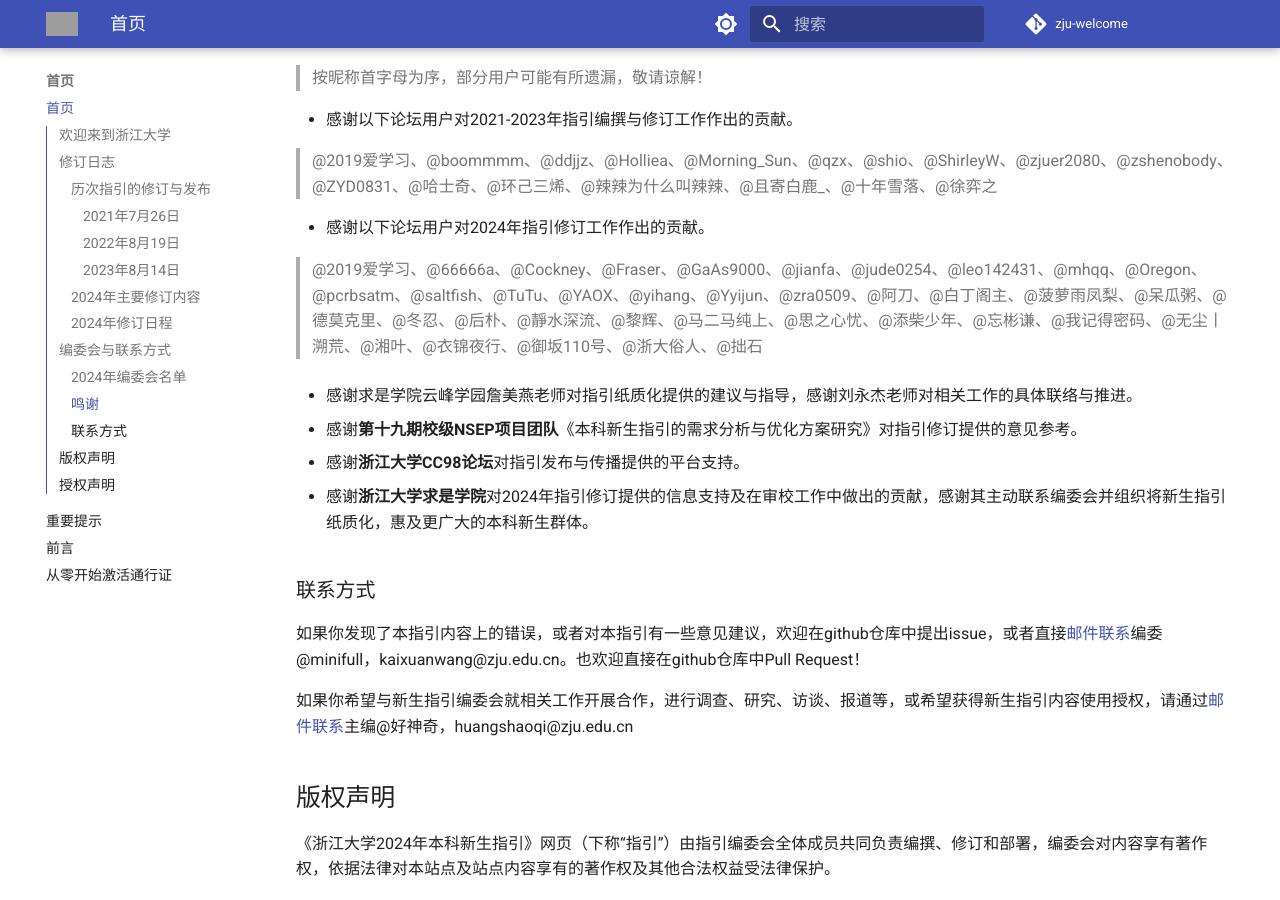
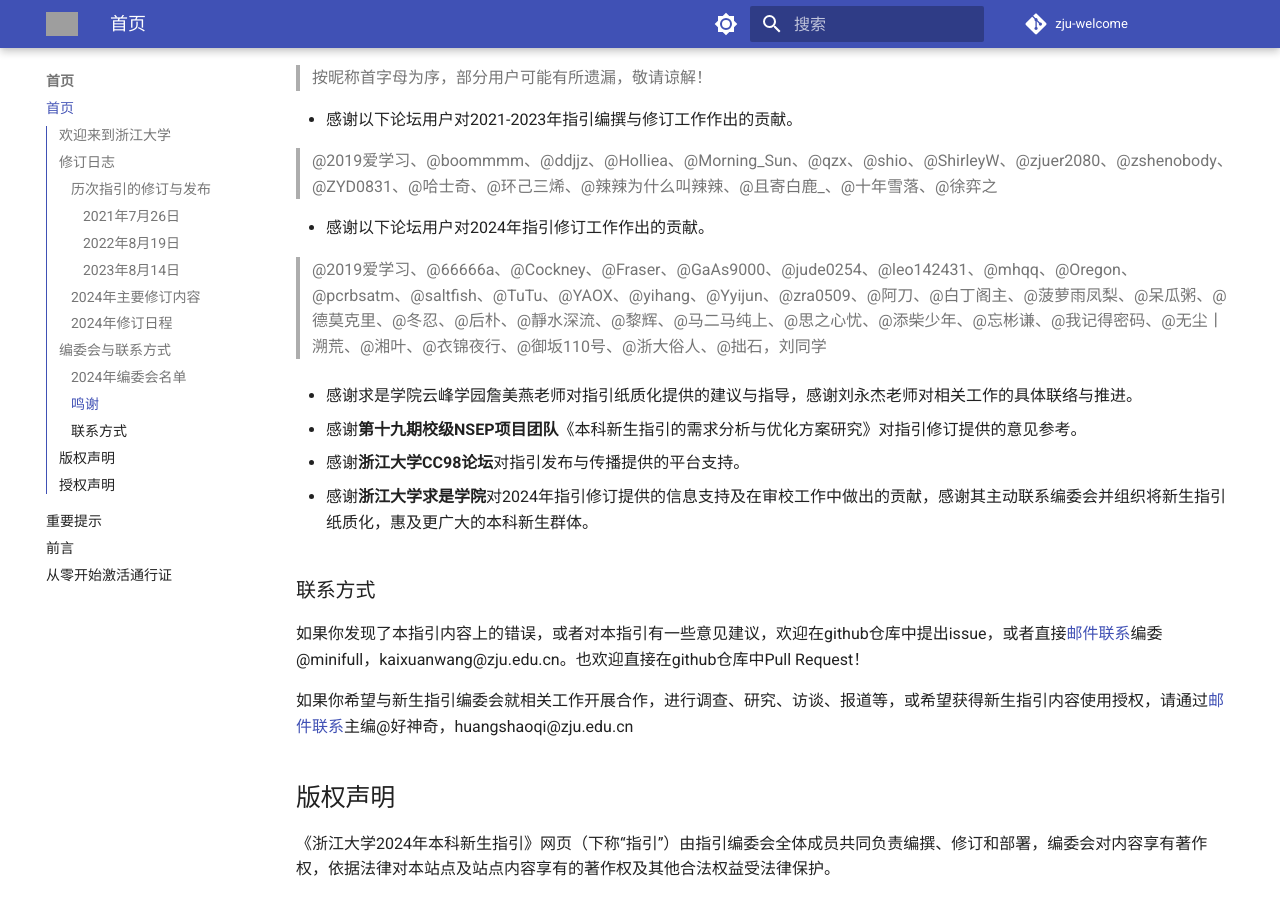
Before and after one commit to mini-full/zju-welcome, an MkDocs documentation site: the page built from docs/index.md, in a window 1280 px wide and 900 px high, scrolled down 3270 px. Built offline with MkDocs 1.6.1 and Material for MkDocs 9.7.7, drawn with Linux system fonts in a browser that asks for light colours; plug-ins that fetch from the network failed and are left out; comment, search, counter and statistics services are not loaded; grey boxes are pictures that could not be loaded.

Commit message:
更新贡献人信息
询问称呼回复称呼刘同学即可

```diff
--- a/docs/index.md
+++ b/docs/index.md
@@ -117,7 +117,7 @@
 
 - 感谢以下论坛用户对2024年指引修订工作作出的贡献。
 
-  > @2019爱学习、@66666a、@Cockney、@Fraser、@GaAs9000、@jianfa、@jude0254、@leo142431、@mhqq、@Oregon、@pcrbsatm、@saltfish、@TuTu、@YAOX、@yihang、@Yyijun、@zra0509、@阿刀、@白丁阁主、@菠萝雨凤梨、@呆瓜粥、@德莫克里、@冬忍、@后朴、@靜水深流、@黎辉、@马二马纯上、@思之心忧、@添柴少年、@忘彬谦、@我记得密码、@无尘丨溯荒、@湘叶、@衣锦夜行、@御坂110号、@浙大俗人、@拙石
+  > @2019爱学习、@66666a、@Cockney、@Fraser、@GaAs9000、@jude0254、@leo142431、@mhqq、@Oregon、@pcrbsatm、@saltfish、@TuTu、@YAOX、@yihang、@Yyijun、@zra0509、@阿刀、@白丁阁主、@菠萝雨凤梨、@呆瓜粥、@德莫克里、@冬忍、@后朴、@靜水深流、@黎辉、@马二马纯上、@思之心忧、@添柴少年、@忘彬谦、@我记得密码、@无尘丨溯荒、@湘叶、@衣锦夜行、@御坂110号、@浙大俗人、@拙石，刘同学
 
 - 感谢求是学院云峰学园詹美燕老师对指引纸质化提供的建议与指导，感谢刘永杰老师对相关工作的具体联络与推进。
 
```
